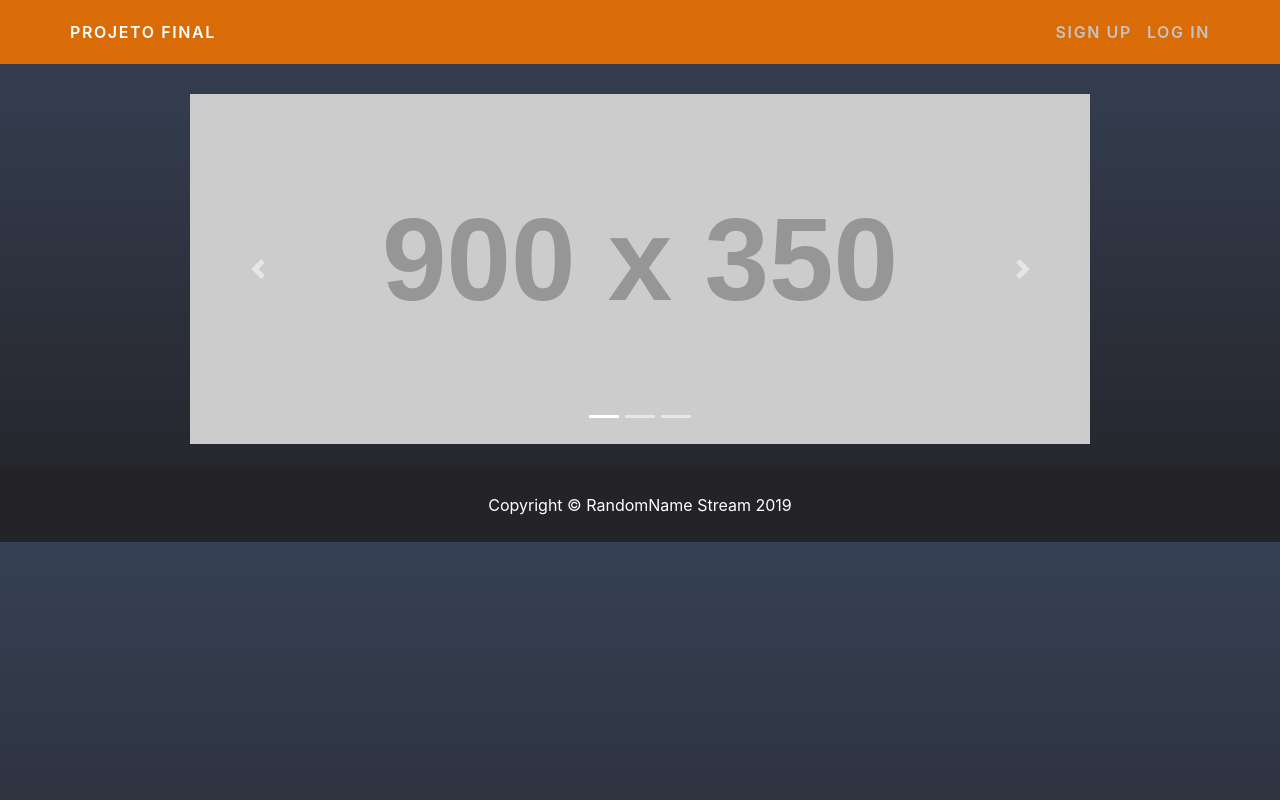
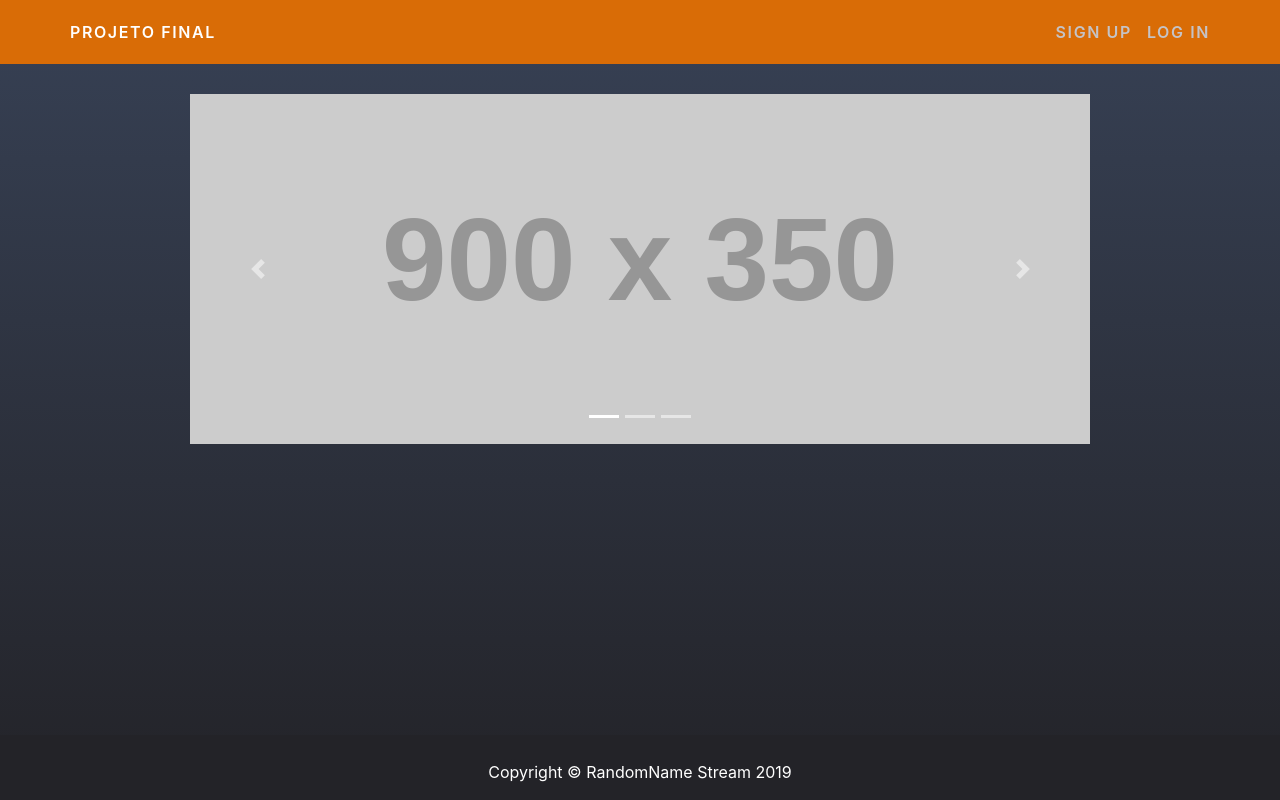
Before and after one commit to DiogoDreher/Streaming-Platform, a PHP site: page /Homepage.html in a window 1280 px wide. Run offline with PHP 8.4, Linux system fonts and the light colour scheme; grey boxes labelled with a size stand in for pictures from a placeholder-image service; some libraries are stand-ins or nearby versions.

Commit message:
Correcao na posicao do footer

```diff
--- a/Homepage.html
+++ b/Homepage.html
@@ -1,12 +1,18 @@
 <!DOCTYPE html>
 <html>
+
 <head>
   <title>Projeto Final TI 2</title>
   <link href="css-projeto.css" rel="stylesheet">
   <link href="https://fonts.googleapis.com/css?family=Lato:100,100i,300,300i,400,400i,700,700i,900,900i" rel="stylesheet">
   <link href="bootstrap.css" rel="stylesheet">
 </head>
+
 <body style="margin: 0;">
+
+  <div class="page-container">
+    <div class="content-wrap">
+
       <section class="section-barra">
         <nav class="barra">
           <a class="brand-barra" href="Homepage.html">Projeto Final</a>
@@ -44,7 +50,14 @@
         </section>
       </section>
 
+    </div>
     <footer class="footer">Copyright &copy; RandomName Stream 2019</footer>
+  </div>
+
+
+
+
 
 </body>
+
 </html>
--- a/css-projeto.css
+++ b/css-projeto.css
@@ -67,6 +67,7 @@ background: linear-gradient(#374155, #232328);
 .container{
 
 max-width: 1140px;
+min-height: 100%;
 margin: 10px auto;
 margin: 20px 0;
 background-color: whitesmoke;
@@ -245,12 +246,25 @@ border: 0;
 
 }
 
+.page-container {
+  position: relative;
+  min-height: 100vh;
+}
+.content-wrap {
+  padding-bottom: 2.5rem;    /* Footer height */
+}
+
 .footer {
 
 color: white;
-padding: 25px;
+padding: 25px 25px 40px;
 background-color: #232328;
 text-align: center;
+
+position: absolute;
+  bottom: 0;
+  width: 100%;
+  height: 2.5rem;
 
 }
 
```
Also changed, not shown: LogIn.html (+9 -0 lines). Lines whose indentation alone changed are shown as unchanged.
